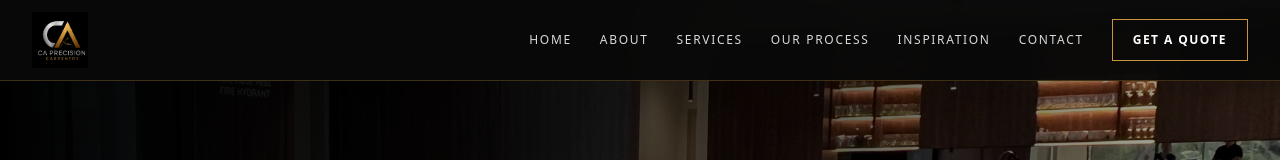
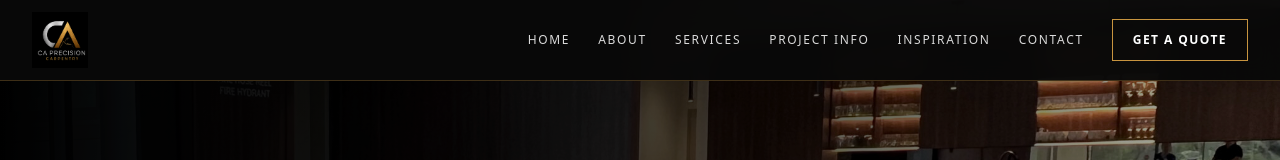
Before and after one commit to andreag-bit/ca-precision-carpentry, a React (Vite) app: page / in a window 1280 px wide. Shown: the top 160 px of the page. Built offline with nearby package versions, Linux system fonts and the light colour scheme.

Commit message:
Update Header.jsx

```diff
--- a/src/components/Header.jsx
+++ b/src/components/Header.jsx
@@ -9,7 +9,7 @@ export default function Header() {
     { id: 'home', label: 'HOME' },
     { id: 'about', label: 'ABOUT' },
     { id: 'services', label: 'SERVICES' },
-    { id: 'process', label: 'OUR PROCESS' },
+    { id: 'process', label: 'PROJECT INFO' },
     { id: 'projects', label: 'INSPIRATION' },
     { id: 'contact', label: 'CONTACT' },
   ]
```
